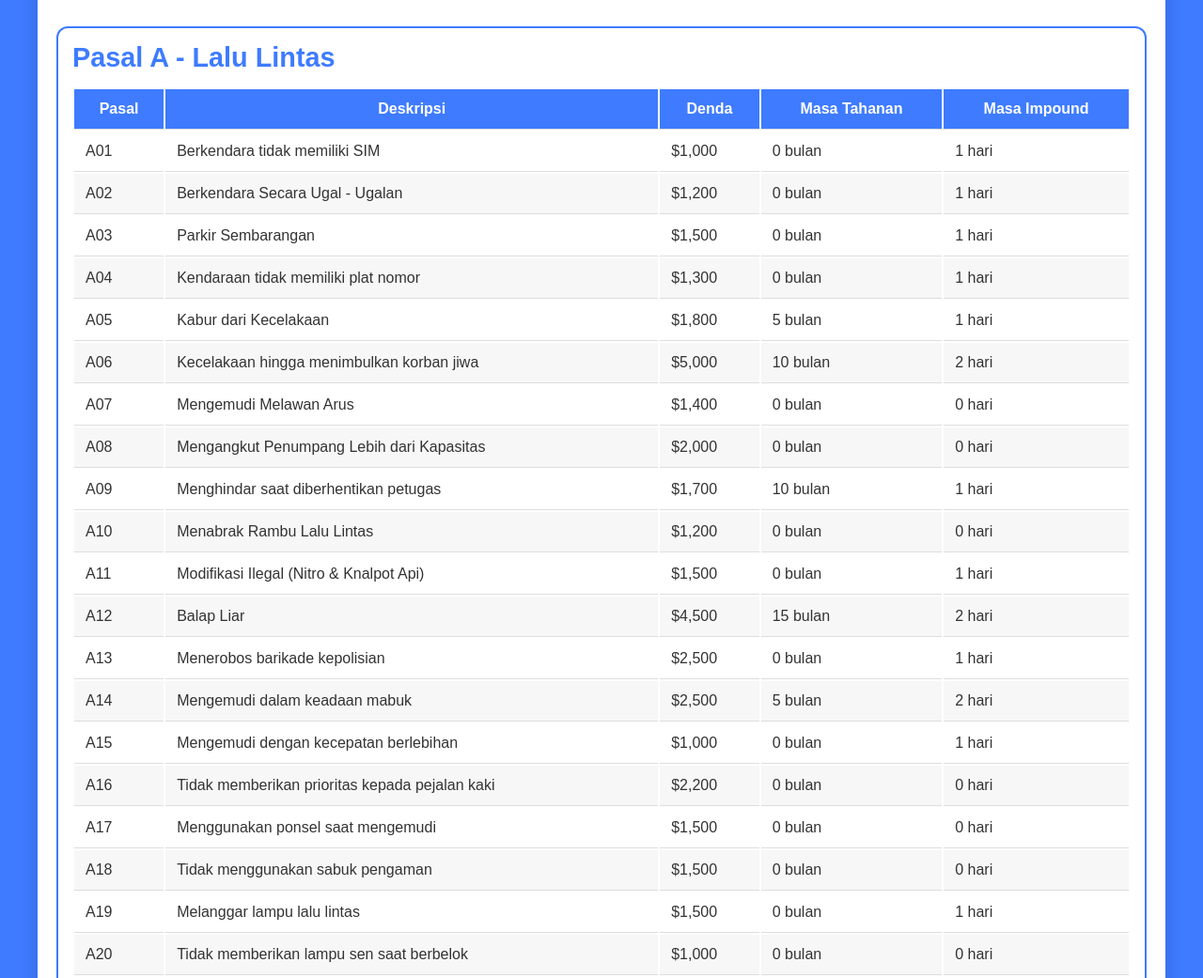
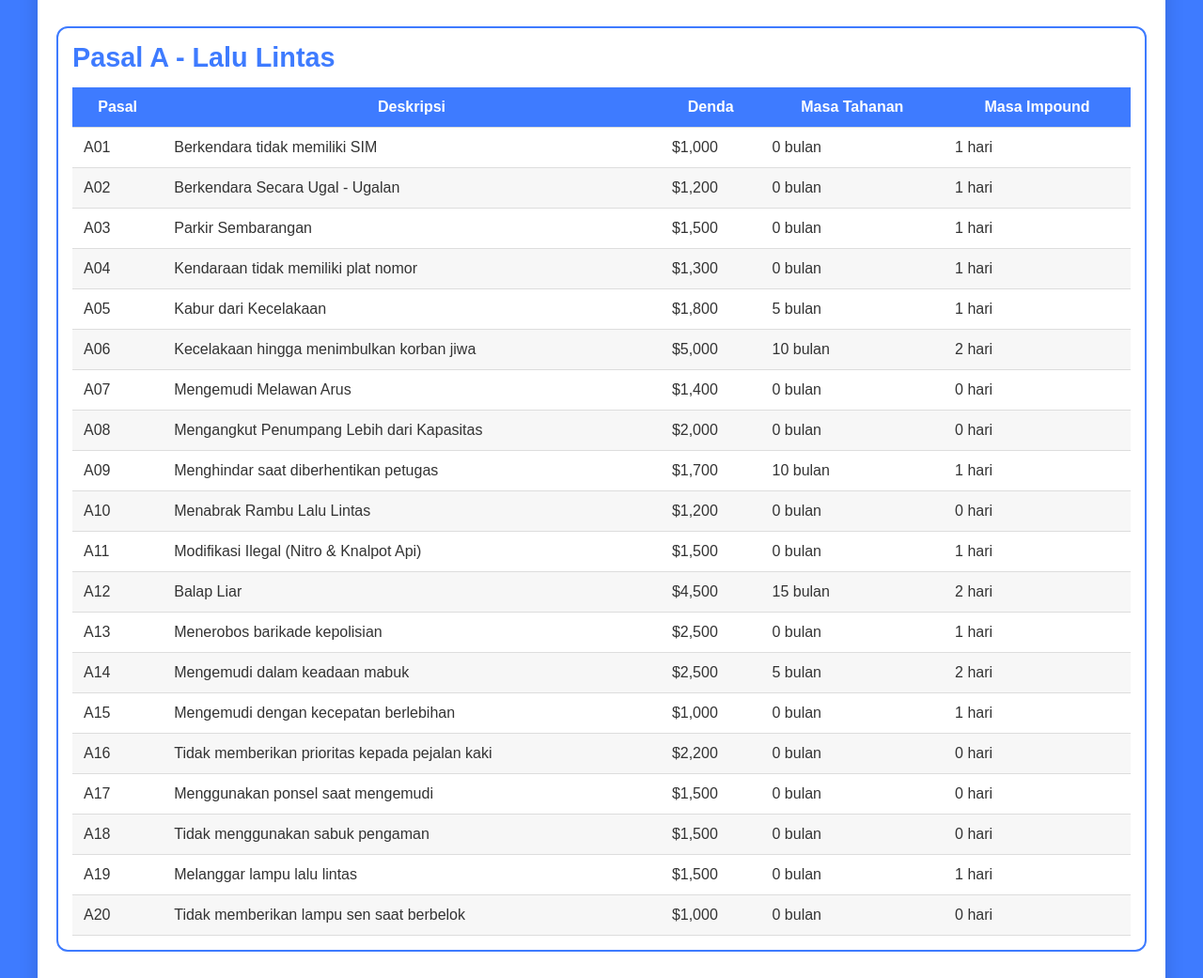
Before and after one commit to BangYuu288/uu-highstate, a plain HTML site: page index.html in a window 1280 px wide. Shown: the part 454-1495 px from the top of the page at 94% size. Drawn offline with Linux system fonts and the light colour scheme.

Commit message:
Add files via upload

```diff
--- a/index.html
+++ b/index.html
@@ -89,6 +89,8 @@ button:hover{
 table{
     width:100%;
     min-width:550px;
+    border-collapse:collapse; /* Menyatukan semua border */
+    border-spacing:0;          /* Menghilangkan rongga */
 }
 
 th,td{
@@ -307,11 +309,11 @@ table tr{
                       { code: 'E04', description: 'Kepemilikan Opium', fine: 2000, time: 8, impound: 0 },
                       { code: 'E05', description: 'Memiliki bahan peledak ilegal', fine: 10000, time: 30, impound: 0 },
                       { code: 'E06', description: 'Menggunakan senjata untuk menakut-nakuti', fine: 2500, time: 15, impound: 0 },
-                      { code: 'E07', description: 'Kepemilikan Uang Merah (0 > 5,000)', fine: 1500, time: 14, impound: 0 },
-                      { code: 'E08', description: 'Kepemilikan Uang Merah (5,000 > 20,000)', fine: 1800, time: 16, impound: 0 },
-                      { code: 'E09', description: 'Kepemilikan Uang Merah (20,000 > 50,000)', fine: 2500, time: 20, impound: 0 },
-                      { code: 'E10', description: 'Kepemilikan Uang Merah (50,000 > 100,000)', fine: 3000, time: 25, impound: 0 },
-                      { code: 'E11', description: 'Kepemilikan Uang Merah (100,000 > 200,000)', fine: 4000, time: 30, impound: 0 },
+                      { code: 'E07', description: 'Kepemilikan Clip First Class', fine: 1500, time: 15, impound: 0 },
+                      { code: 'E08', description: 'Kepemilikan Clip Second Class', fine: 1800, time: 15, impound: 0 },
+                      { code: 'E09', description: 'Kepemilikan Clip third Class', fine: 2000, time: 20, impound: 0 },
+                      { code: 'E10', description: 'Kepemilikan Uang Merah (5,000 > 20,000)', fine: 3000, time: 15, impound: 0 },
+                      { code: 'E11', description: 'Kepemilikan Uang Merah (20,000 > 999,999)', fine: 4000, time: 20, impound: 0 },
                       { code: 'E12', description: 'Kepemilikan Barang untuk melakukan tidak kriminal', fine: 1500, time: 15, impound: 0 }
             ]
           },
```
